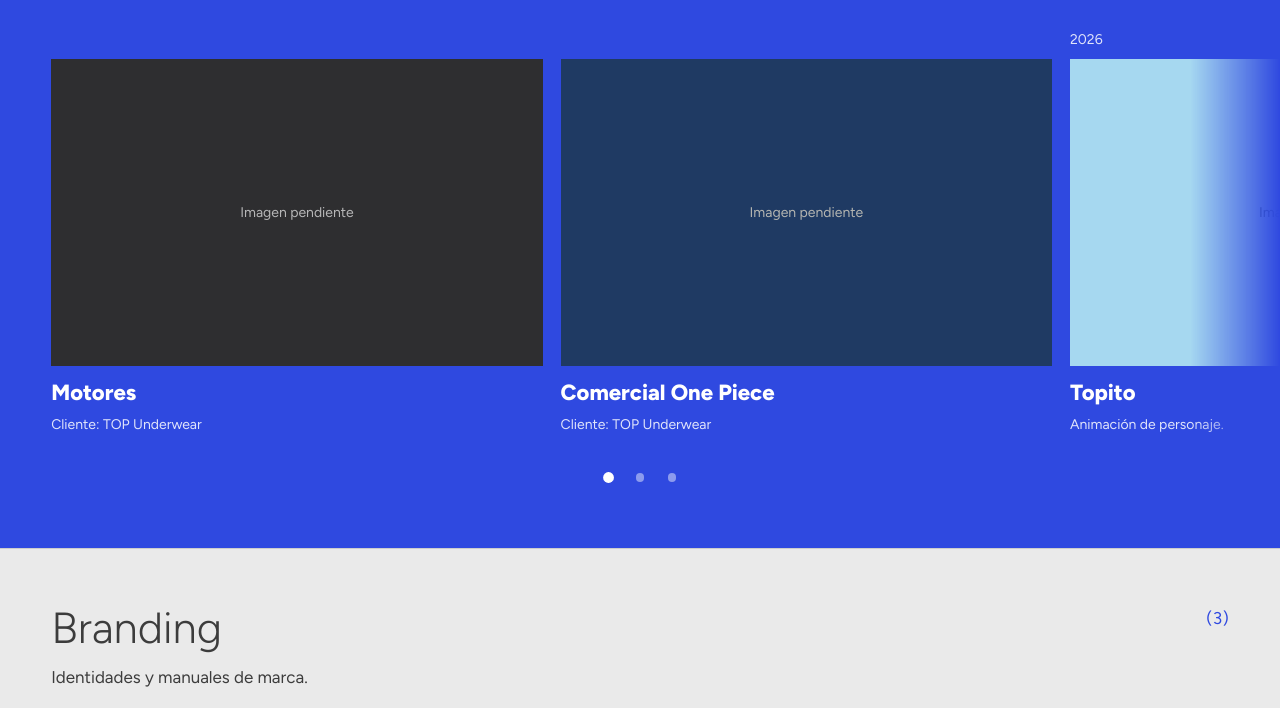
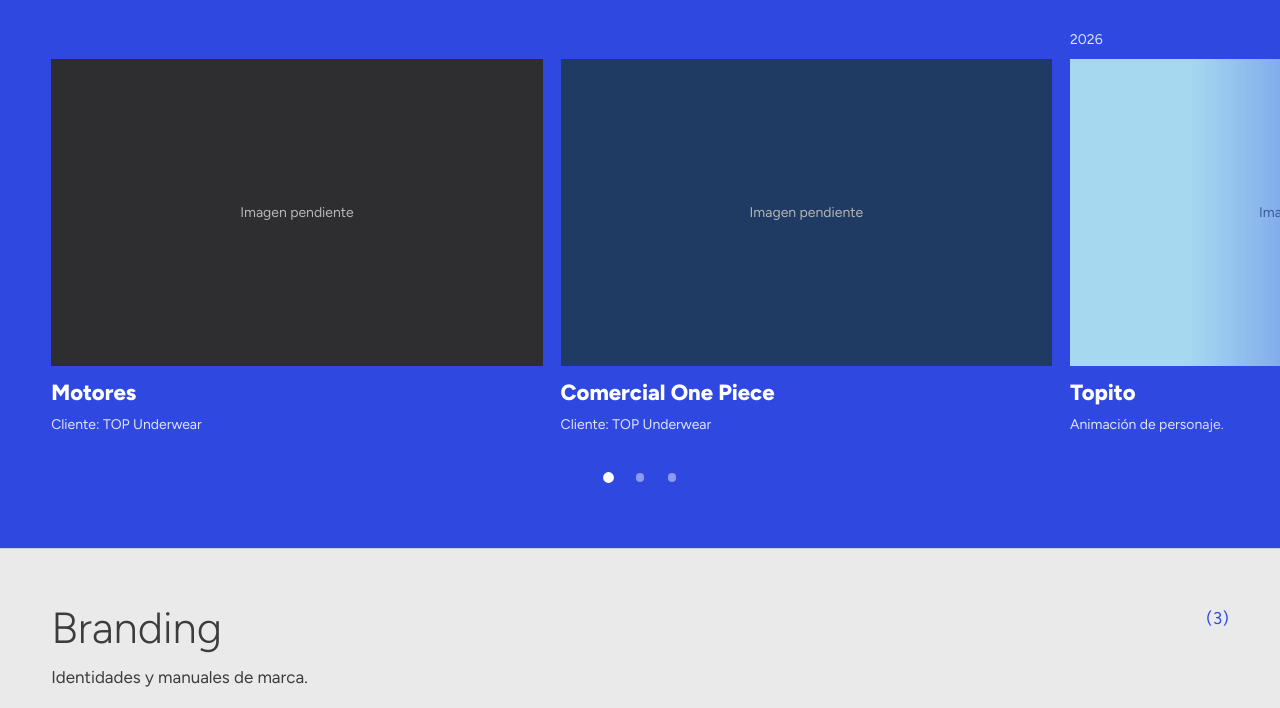
Before and after one commit to rodasworks/rodasworks.github.io, a plain HTML site: page index.html in a window 1280 px wide. Shown: the part 672-1380 px from the top of the page. Drawn offline with Linux system fonts and the light colour scheme.

Commit message:
Desvanecido de las series más suave (máximo 30 %)
Co-Authored-By: Claude Opus 5.5 <noreply@anthropic.com>
Claude-Session: https://claude.ai/code/session_01GV1XUzjvtUfDQi7tMeRHtA

```diff
--- a/assets/css/site.css
+++ b/assets/css/site.css
@@ -1120,3 +1120,17 @@ a:hover {
     justify-self: center;
   }
 }
+
+/* Desvanecido más suave: el borde oculta como máximo un 30 % */
+.serie {
+  --borde-izq: #000;
+  --borde-der: #000;
+  -webkit-mask-image: linear-gradient(to right, var(--borde-izq) 0, #000 var(--fundido-izq), #000 calc(100% - var(--fundido-der)), var(--borde-der) 100%);
+  mask-image: linear-gradient(to right, var(--borde-izq) 0, #000 var(--fundido-izq), #000 calc(100% - var(--fundido-der)), var(--borde-der) 100%);
+}
+.serie.hay-antes {
+  --borde-izq: rgba(0, 0, 0, 0.7);
+}
+.serie.hay-despues {
+  --borde-der: rgba(0, 0, 0, 0.7);
+}
```
